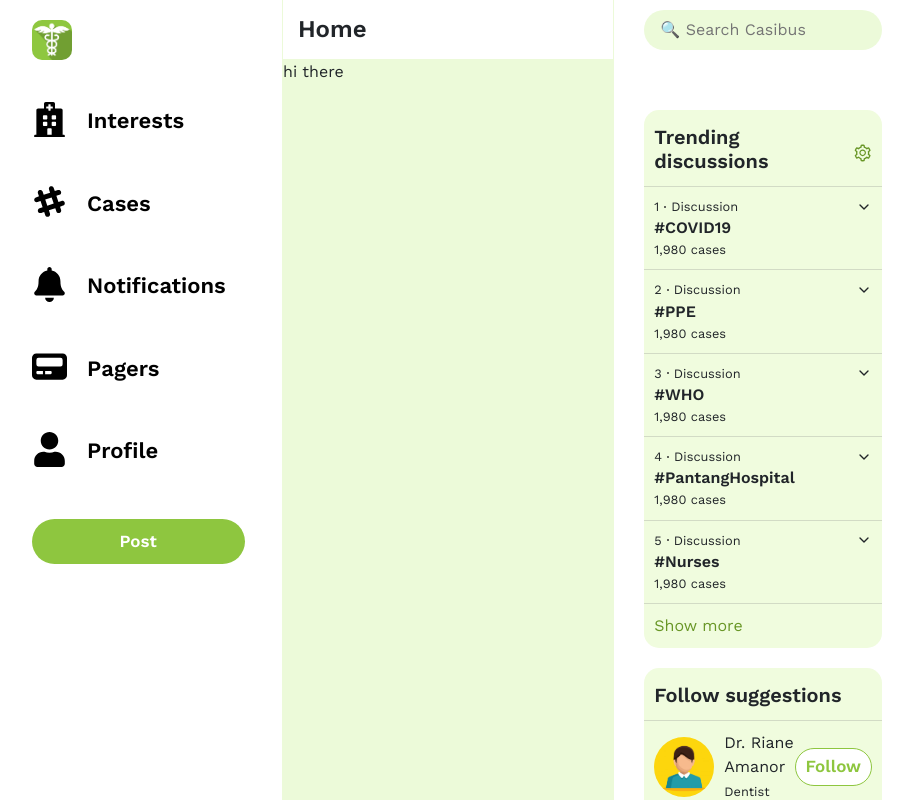
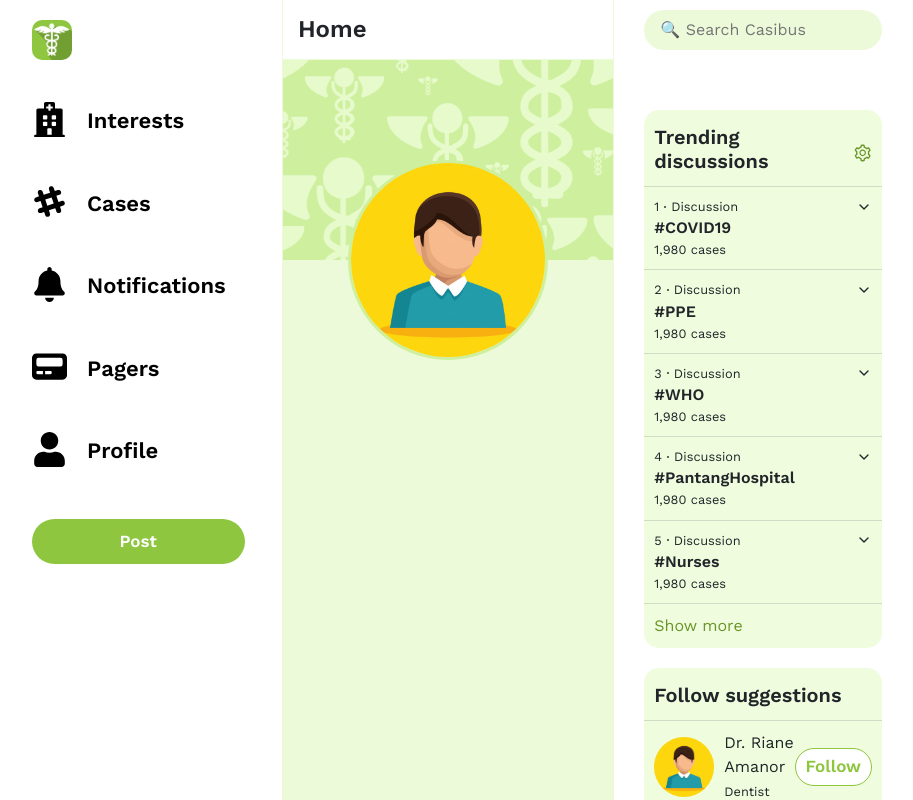
Before and after one commit to siawfish/casibus, a React (Create React App) app: page /profile in a window 1280 px wide. Shown: the top 800 px of the page, without its empty margins (168-1081 px from the left). Built offline with nearby package versions, Linux system fonts and the light colour scheme.

Commit message:
Completed profile banner design

```diff
--- a/src/components/featuresComponents/Profile.js
+++ b/src/components/featuresComponents/Profile.js
@@ -1,10 +1,15 @@
 import React, { Component } from 'react'
+import propic from '../../assets/images/avi.jpg'
 
 export default class Profile extends Component {
     render() {
         return (
-            <div>
-                hi there
+            <div className="profile">
+                <div className="proBanner">
+                    <div className="propicCon">
+                        <img src={propic} alt="propic"/>
+                    </div>
+                </div>
             </div>
         )
     }
--- a/src/index.css
+++ b/src/index.css
@@ -579,3 +579,22 @@ label {
 .suggestInfo {
   margin-left: 10px;
 }
+
+.profile .proBanner {
+  height: 200px;
+  background-image: url(../src/assets/images/proBg.png);
+  background-position: center;
+  background-repeat: no-repeat;
+  text-align: center;
+}
+
+.profile .propicCon {
+  padding-top: 100px;
+}
+
+.profile .propicCon img{
+  width: 200px;
+  height: 200px;
+  border-radius: 100px;
+  border: 3px solid #cef09e;
+}
```
Also changed, not shown: src/assets/images/proBg.png (added).
